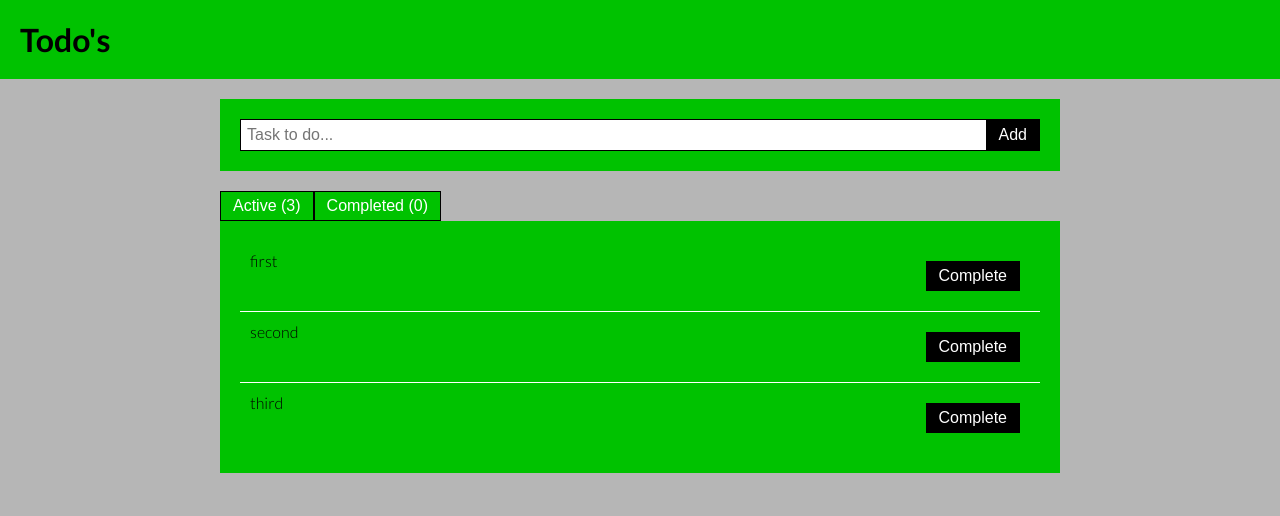
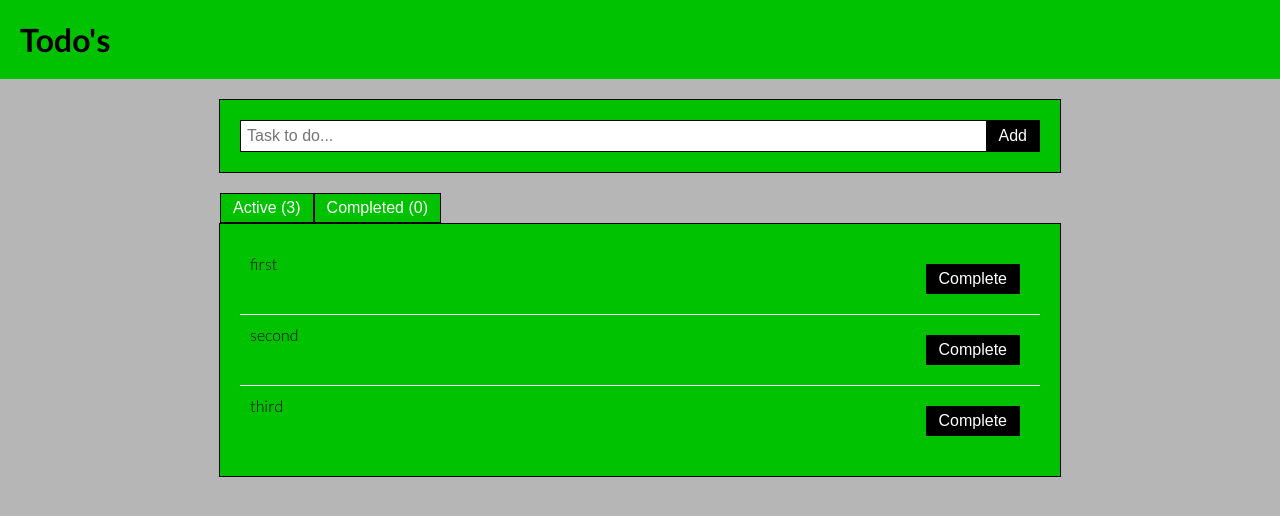
Before and after one commit to mEsUsah/vue-todo, a Vue app: page / in a window 1280 px wide. Shown: the top 516 px of the page. Built offline with nearby package versions, Linux system fonts and the light colour scheme.

Commit message:
BaseCard: add modifier and some styling

```diff
--- a/src/components/BaseCard.vue
+++ b/src/components/BaseCard.vue
@@ -1,20 +1,26 @@
 <template>
-    <div class="base-card">
+    <div :class="modifier">
         <slot></slot>
     </div>
 </template>
 
 <script>
 export default{
+    props: ['modifier']
 }
 </script>
 
 <style scoped>
     div{
+        position: relative;
         background-color: rgb(0, 194, 0);
         padding: 20px;
         margin: 0 auto 20px auto;
         max-width: 800px;
         widows: 100%;
+        border: 1px solid black;
+    }
+    div .tabbed{
+        margin-top: 40px;
     }
 </style>
```
